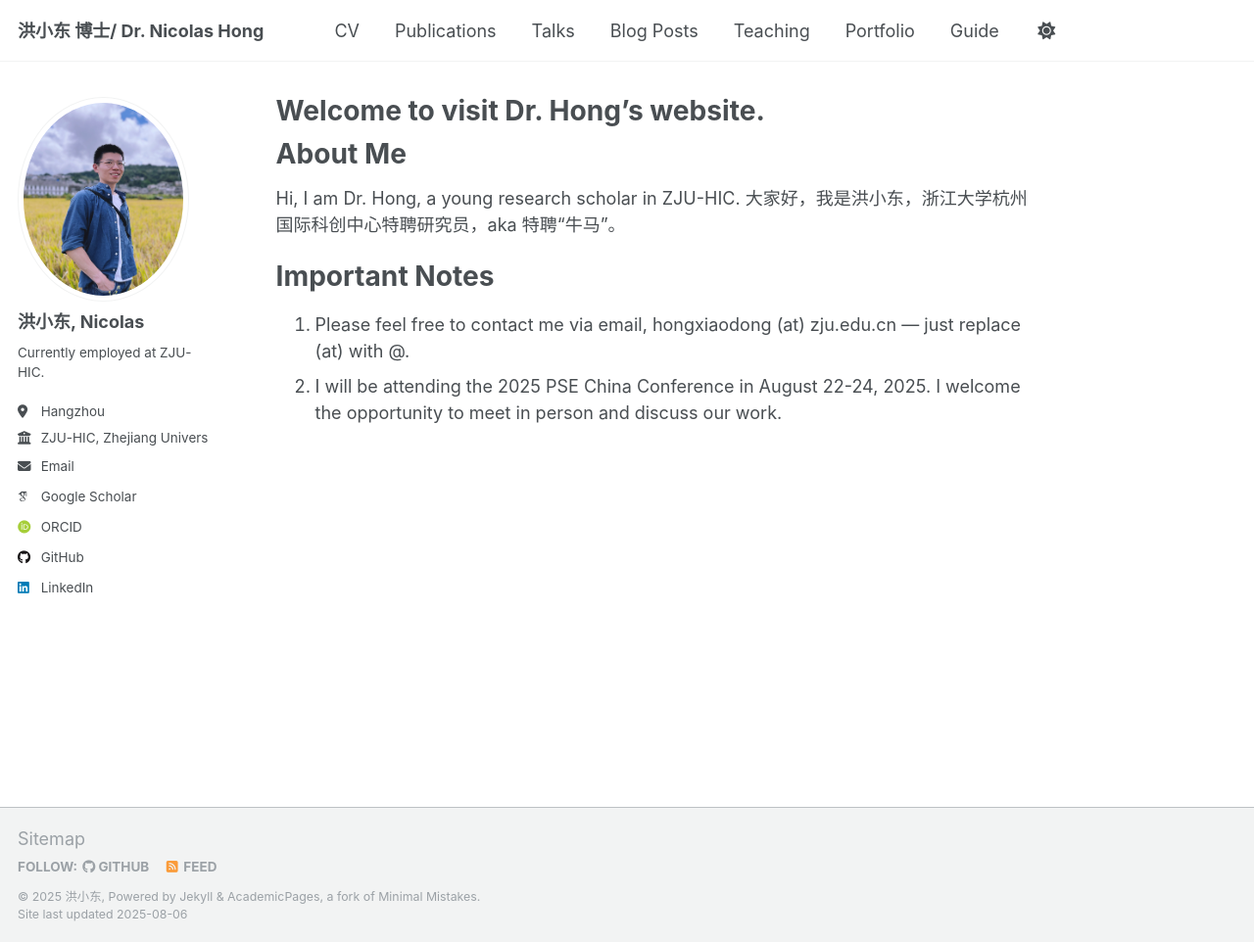
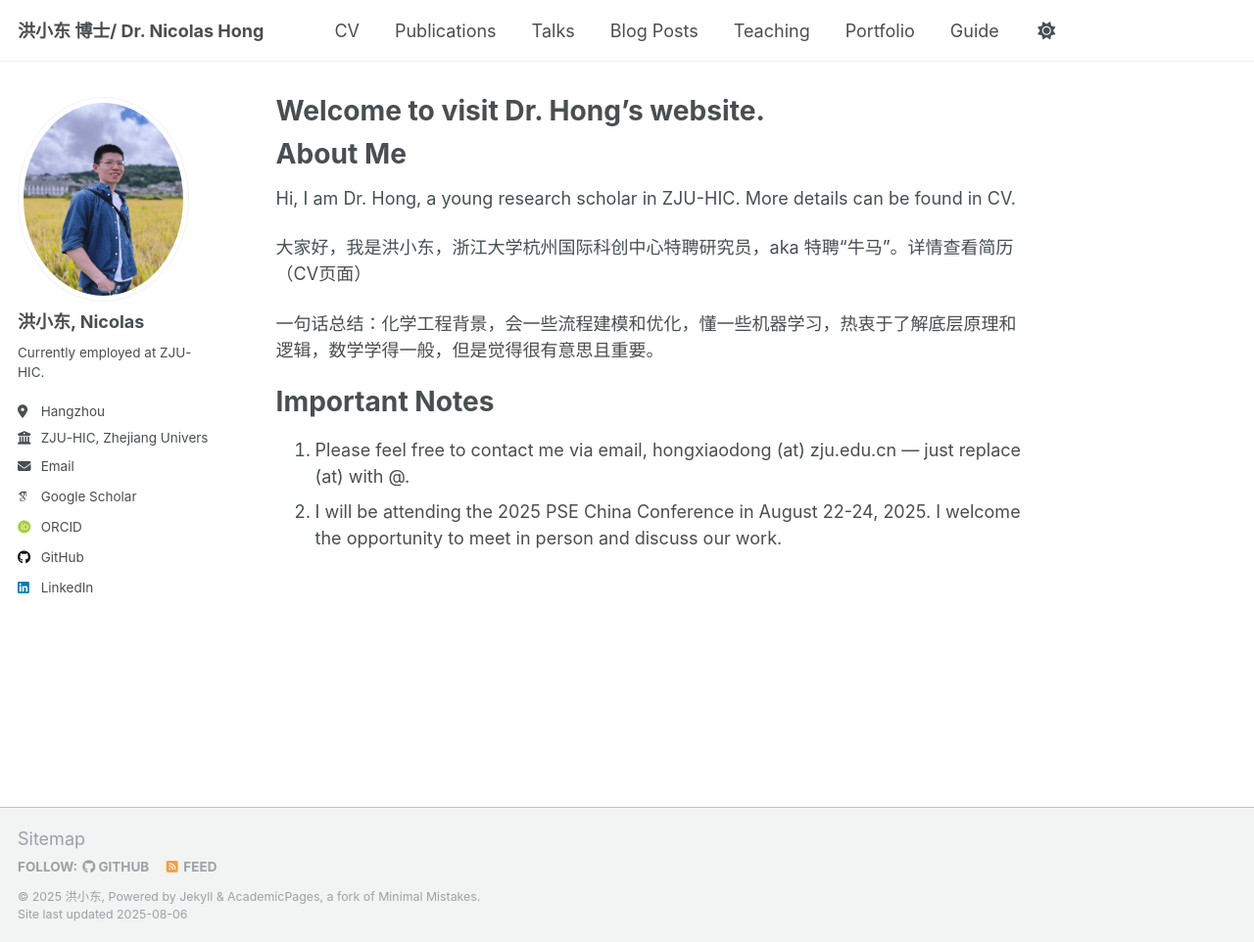
Before and after one commit to NicolasHong/NicolasHong.github.io, a Jekyll site: the page built from _pages/about.md, in a window 1280 px wide and 962 px high. Shown: the whole window at 98% size. Built offline with Jekyll 4.4.1, drawn with Linux system fonts in a browser that asks for light colours; some web fonts are replaced; a script that is not in the unit is left out.

```diff
--- a/_pages/about.md
+++ b/_pages/about.md
@@ -11,8 +11,12 @@ redirect_from:
 
 About Me
 ======
-Hi, I am Dr. Hong, a young research scholar in ZJU-HIC.
-大家好，我是洪小东，浙江大学杭州国际科创中心特聘研究员，aka 特聘“牛马”。
+Hi, I am Dr. Hong, a young research scholar in ZJU-HIC. More details can be found in CV.
+
+
+大家好，我是洪小东，浙江大学杭州国际科创中心特聘研究员，aka 特聘“牛马”。详情查看简历（CV页面）
+
+一句话总结：化学工程背景，会一些流程建模和优化，懂一些机器学习，热衷于了解底层原理和逻辑，数学学得一般，但是觉得很有意思且重要。
 
 Important Notes
 ======
```
